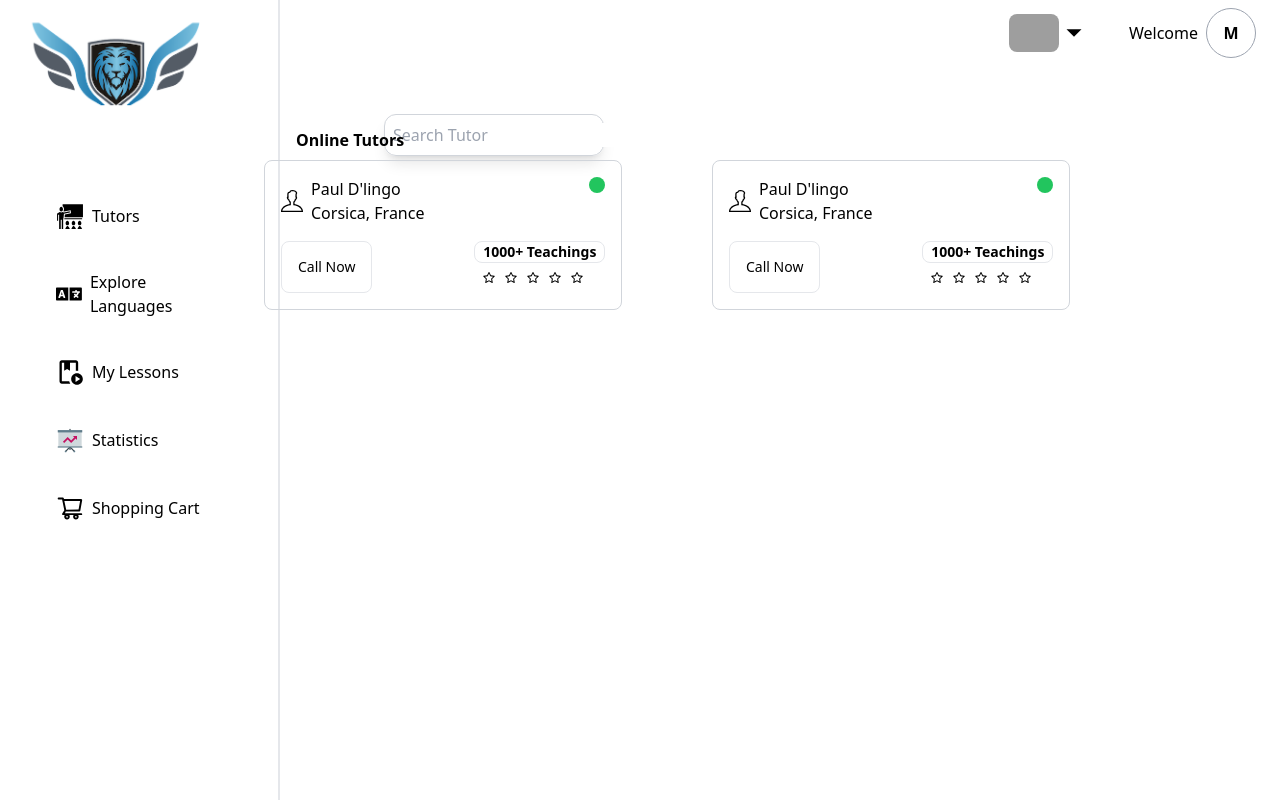
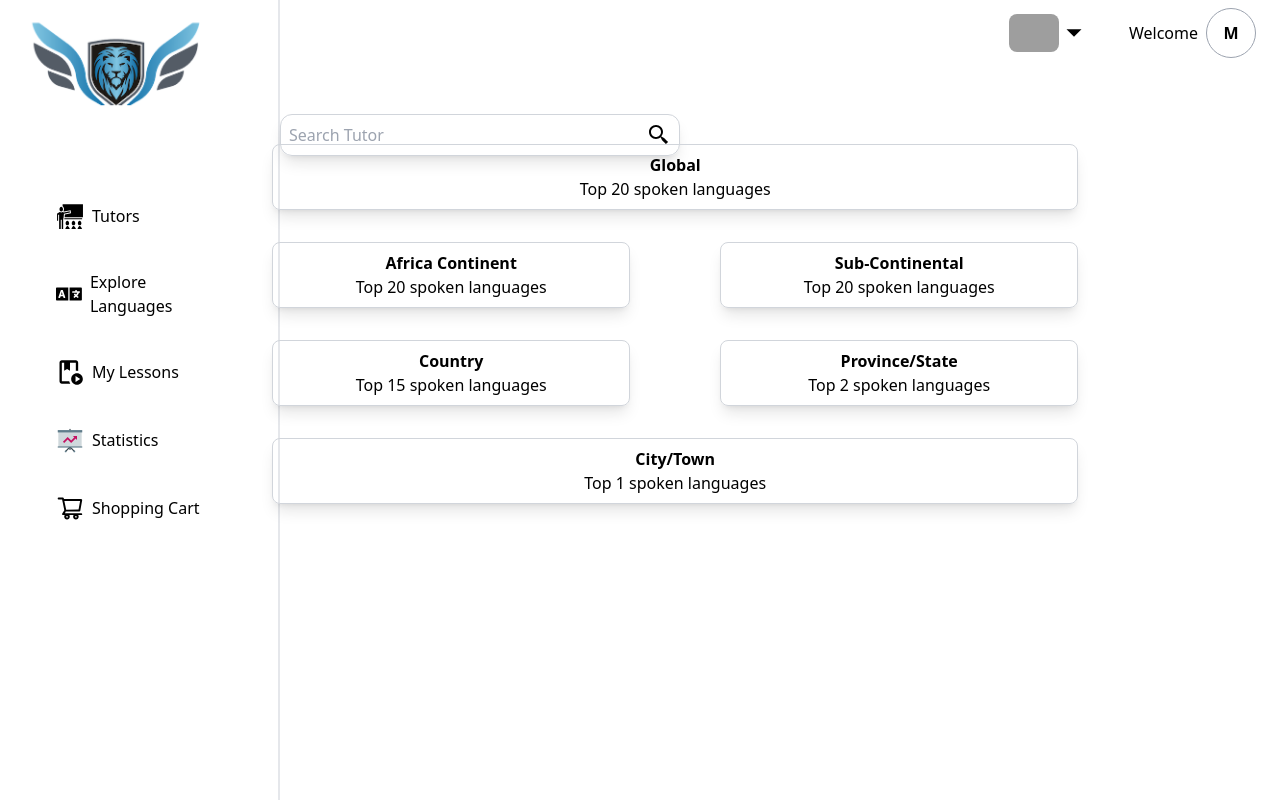
Before and after one commit to sainingo/tutor_app, a React (Create React App) app in the folder frontend/: page /languages in a window 1280 px wide. Built offline with nearby package versions, Linux system fonts and the light colour scheme; grey boxes are pictures that could not be loaded.

Commit message:
Summarize UI

```diff
--- a/frontend/package.json
+++ b/frontend/package.json
@@ -11,6 +11,7 @@
     "react-dom": "^18.2.0",
     "react-icons": "^4.6.0",
     "react-redux": "^8.0.5",
+    "react-router-dom": "^6.4.3",
     "react-scripts": "5.0.1",
     "web-vitals": "^2.1.4"
   },
--- a/frontend/src/App.js
+++ b/frontend/src/App.js
@@ -1,13 +1,18 @@
 import React from 'react';
+import { Routes, Route} from "react-router-dom";
 import Header from './components/Header';
 import Navbar from './components/Navbar';
 import Tutors from './components/Tutors';
+import Languages from './components/Languages'
 
 function App() {
   return (
     <div>
       <Header />
-      <Tutors />
+      <Routes>
+        <Route path='/' element={<Tutors />} />
+        <Route path='/languages' element={ <Languages />} />
+      </Routes>
      <Navbar />
     </div>
   );
--- a/frontend/src/components/Header.jsx
+++ b/frontend/src/components/Header.jsx
@@ -15,7 +15,7 @@ const Header = () => {
         <p className='border border-gray-400 rounded-full p-3 text-center font-bold w-[50px]'>M</p>
         </div>
       </div>
-      <div className='ml-32 flex items-center mt-12 border w-[220px] p-2 border-gray-300 rounded-xl shadow-lg focus:outline-none'>
+      <div className='ml-32 flex items-center mt-12 border w-[220px] lg:w-[400px] lg:ml-6 lg:justify-between p-2 border-gray-300 rounded-xl shadow-lg focus:outline-none'>
         <input placeholder='Search Tutor' type='text'/>
         <BiSearchAlt2 size='24px'/>
       </div>
--- a/frontend/src/components/Languages.jsx
+++ b/frontend/src/components/Languages.jsx
@@ -2,7 +2,34 @@ import React from 'react'
 
 const Languages = () => {
   return (
-    <div>Languages</div>
+    <div className='absolute w-[70%]  mt-[20%] ml-[30%] lg:mt-[10%] lg:ml-[20%]'>
+      <div className='border border-gray-300 w-[90%] rounded-lg text-center shadow-lg m-4 p-2'>
+        <h5 className='font-semibold'>Global</h5>
+        <p>Top 20 spoken languages</p>
+      </div>
+      <div className='grid grid-cols-2'>
+        <div className='border border-gray-300 rounded-lg w-[80%] text-center m-4 shadow-lg p-2'>
+          <h3 className='font-semibold'>Africa Continent</h3>
+          <p>Top 20 spoken languages</p>
+        </div>
+        <div className='border border-gray-300 rounded-lg w-[80%] text-center m-4 shadow-lg p-2'>
+          <h3 className='font-semibold'>Sub-Continental</h3>
+          <p>Top 20 spoken languages</p>
+        </div>
+        <div className='border border-gray-300 rounded-lg w-[80%] text-center m-4 shadow-lg p-2'>
+          <h3 className='font-semibold'>Country</h3>
+          <p>Top 15 spoken languages</p>
+        </div>
+        <div className='border border-gray-300 rounded-lg w-[80%] text-center m-4 shadow-lg p-2'>
+          <h3 className='font-semibold'>Province/State</h3>
+          <p>Top 2 spoken languages</p>
+        </div>
+      </div>
+      <div className='border border-gray-300 w-[90%] rounded-lg text-center shadow-lg m-4 p-2'>
+        <h5 className='font-semibold'>City/Town</h5>
+        <p>Top 1 spoken languages</p>
+      </div>
+    </div>
   )
 }
 
--- a/frontend/src/components/Navbar.jsx
+++ b/frontend/src/components/Navbar.jsx
@@ -5,6 +5,7 @@ import {GiTeacher } from 'react-icons/gi'
 import { MdOutlinePlayLesson } from 'react-icons/md'
 import { FcStatistics } from 'react-icons/fc'
 import { AiOutlineShoppingCart } from 'react-icons/ai'
+import { Link } from 'react-router-dom'
 
 const Navbar = () => {
   return (
@@ -14,8 +15,8 @@ const Navbar = () => {
       </div>
       <div className='p-12'>
         <ul className='flex flex-col'>
-          <li className='py-5 flex gap-2 items-center cursor-pointer hover:bg-gray-100 hover:cursor-hand transition-500 rounded-lg'>< GiTeacher  size="28px"/> Tutors</li>
-          <li className='py-5 flex gap-2 items-center cursor-pointer hover:bg-gray-100 hover:cursor-hand transition-500 rounded-lg'>< FaLanguage size="28px"/> Explore Languages</li>
+          <Link to='/'><li className='py-5 flex gap-2 items-center cursor-pointer hover:bg-gray-100 hover:cursor-hand transition-500 rounded-lg'>< GiTeacher  size="28px"/> Tutors</li></Link>
+         <Link to='/languages'> <li className='py-5 flex gap-2 items-center cursor-pointer hover:bg-gray-100 hover:cursor-hand transition-500 rounded-lg'>< FaLanguage size="28px"/> Explore Languages</li></Link>
           <li className='py-5 flex gap-2 items-center cursor-pointer hover:bg-gray-100 hover:cursor-hand transition-500 rounded-lg'> < MdOutlinePlayLesson size="28px"/>My Lessons</li>
           <li className='py-5 flex gap-2 items-center cursor-pointer hover:bg-gray-100 hover:cursor-hand transition-500 rounded-lg'> <FcStatistics size="28px"/>Statistics</li>
           <li className='py-5 flex gap-2 items-center cursor-pointer hover:bg-gray-100 hover:cursor-hand transition-500 rounded-lg'> <AiOutlineShoppingCart size="28px"/>Shopping Cart</li>
--- a/frontend/src/index.js
+++ b/frontend/src/index.js
@@ -1,4 +1,5 @@
 import React from 'react';
+import { BrowserRouter } from "react-router-dom";
 import { createRoot } from 'react-dom/client';
 import { Provider } from 'react-redux';
 import { store } from './app/store';
@@ -11,7 +12,9 @@ const root = createRoot(container);
 root.render(
   <React.StrictMode>
     <Provider store={store}>
-      <App />
+    <BrowserRouter>
+    <App />
+  </BrowserRouter>
     </Provider>
   </React.StrictMode>
 );
```
Also changed, not shown: 1 other file (tests, documents, lock files or other folders).
